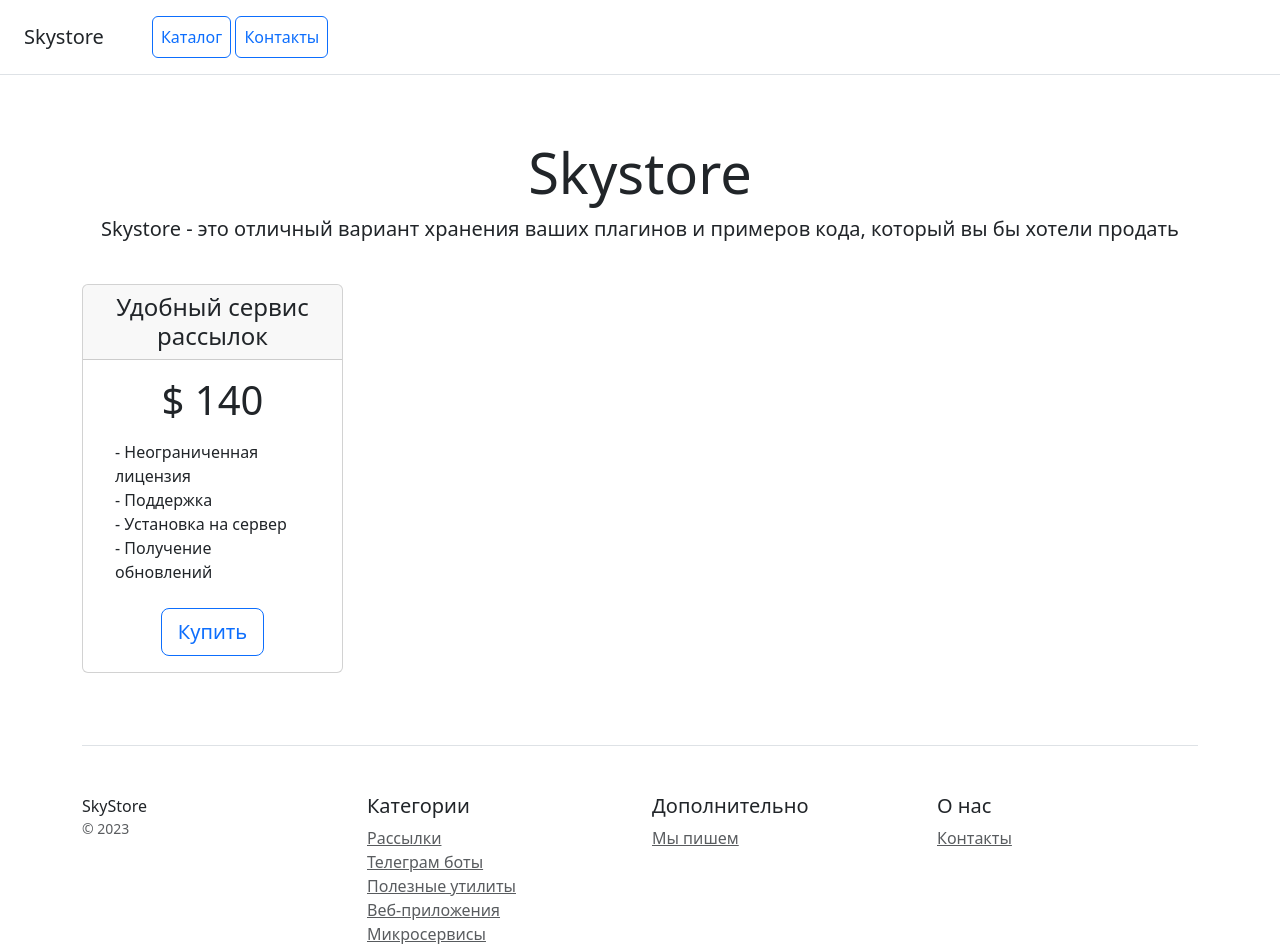
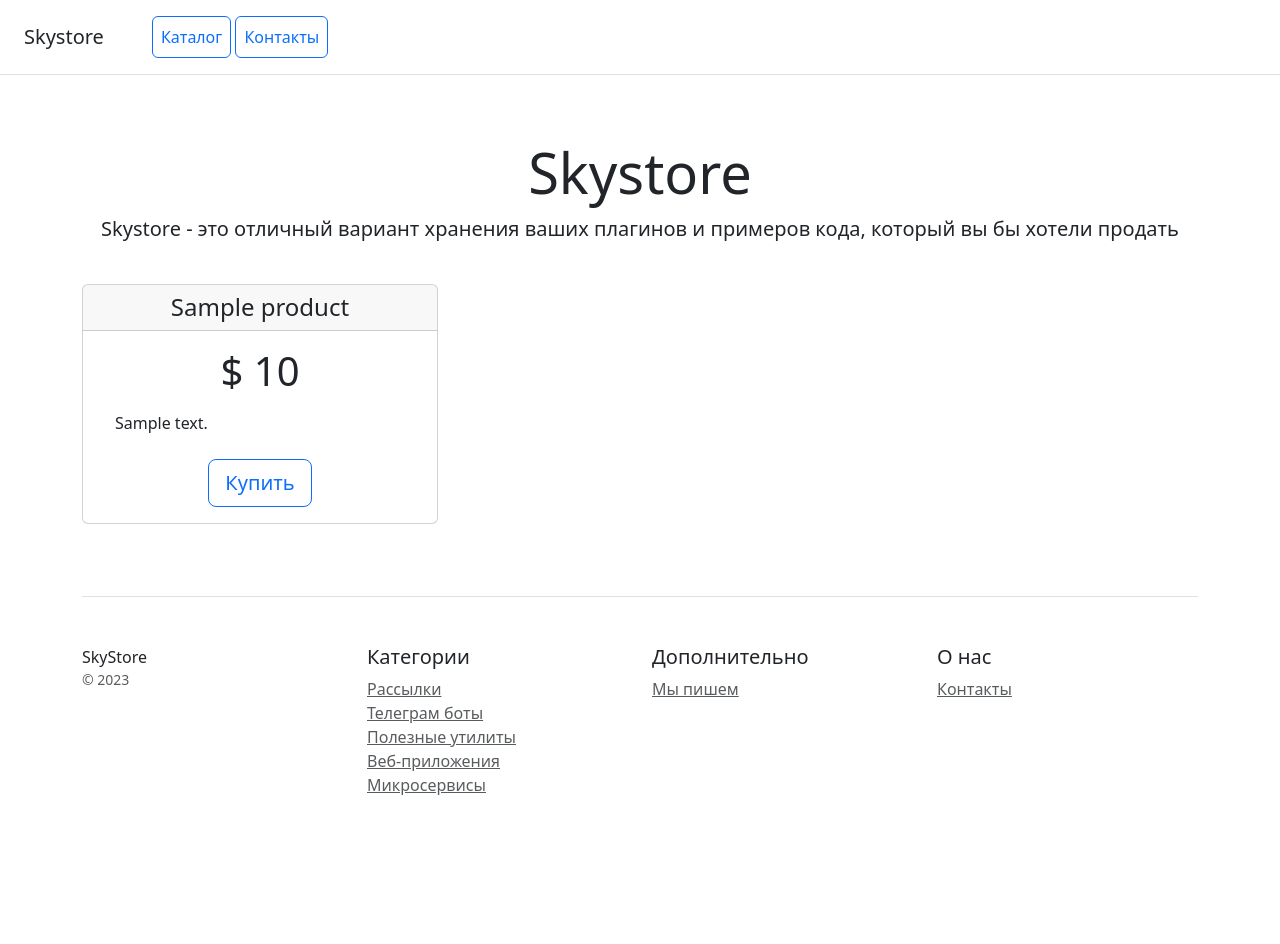
Before and after one commit to MVP2024/web_django, a Django app: template catalog/templates/home.html in a window 1280 px wide. Shown: the top 944 px of the page. After the commit the page ends 795 px from the top, so only its background shows below. Run offline with Django 5.2, Linux system fonts and the light colour scheme; the template is opened without the code that fills it: most values are stand-ins (such as "Sample title", 1, 10 or a date in 2020).

Commit message:
Коррекция и проба для отображения

```diff
--- a/catalog/templates/home.html
+++ b/catalog/templates/home.html
@@ -26,25 +26,24 @@
 
 <div class="container">
     <div class="row text-center">
-        <div class="col-3">
+        {# Перебираем последние 5 продуктов, переданных из представления #}
+        {% for product in latest_products %}
+        <div class="col-md-4"> {# Используем col-md-4 для 3 продуктов в ряд на средних экранах #}
             <div class="card mb-4 box-shadow">
                 <div class="card-header">
-                    <h4 class="my-0 font-weight-normal">Удобный сервис рассылок</h4>
+                    <h4 class="my-0 font-weight-normal">{{ product.name }}</h4>
                 </div>
                 <div class="card-body">
-                    <h1 class="card-title pricing-card-title">$ 140</h1>
+                    <h1 class="card-title pricing-card-title">$ {{ product.price }}</h1>
                     <ul class="list-unstyled mt-3 mb-4 text-start m-3">
-                        <li>- Неограниченная лицензия</li>
-                        <li>- Поддержка</li>
-                        <li>- Установка на сервер</li>
-                        <li>- Получение обновлений</li>
+                        <li>{{ product.description|truncatechars:100 }}</li> {# здесь выводим части описания #}
                     </ul>
                     <button type="button" class="btn btn-lg btn-block btn-outline-primary">Купить</button>
                 </div>
             </div>
         </div>
+        {% endfor %}
     </div>
-
     <footer class="pt-4 my-md-5 pt-md-5 border-top">
         <div class="row">
             <div class="col-12 col-md">
```
